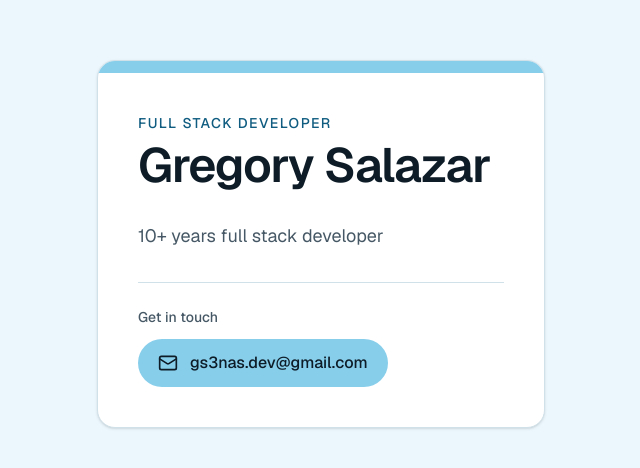
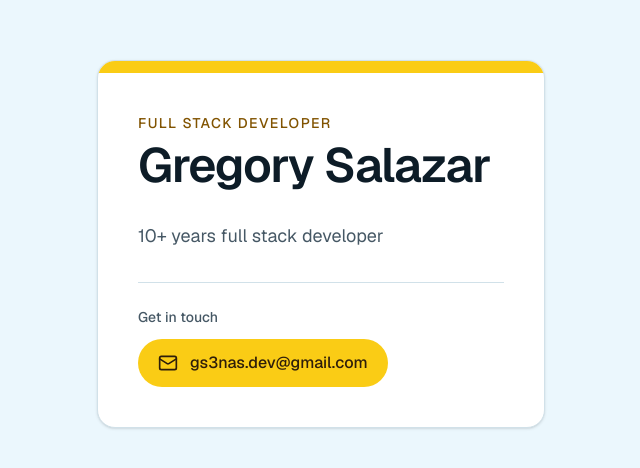
Before and after one commit to gregshopifyecom/contact-card, a Next.js app: page / in a window 1280 px wide. Shown: the part 156-624 px from the top of the page, without its empty margins (319-959 px from the left). Built offline with nearby package versions, Linux system fonts and the light colour scheme.

Commit message:
feat: update primary color and related variables to yellow tones
V0-Chat-Id: g9VaGcxPCwZ

```diff
--- a/app/globals.css
+++ b/app/globals.css
@@ -54,14 +54,14 @@
   --card-foreground: oklch(0.22 0.03 240);
   --popover: oklch(1 0 0);
   --popover-foreground: oklch(0.22 0.03 240);
-  --primary: #87ceeb;
-  --primary-foreground: oklch(0.22 0.03 240);
+  --primary: #facc15;
+  --primary-foreground: oklch(0.25 0.04 70);
   --secondary: oklch(0.95 0.02 230);
   --secondary-foreground: oklch(0.22 0.03 240);
   --muted: oklch(0.95 0.02 230);
   --muted-foreground: oklch(0.45 0.03 240);
-  --accent: oklch(0.95 0.02 230);
-  --accent-foreground: oklch(0.45 0.09 235);
+  --accent: oklch(0.97 0.05 95);
+  --accent-foreground: oklch(0.48 0.11 75);
   --destructive: oklch(0.577 0.245 27.325);
   --border: oklch(0.9 0.02 230);
   --input: oklch(0.9 0.02 230);
--- a/app/layout.tsx
+++ b/app/layout.tsx
@@ -31,7 +31,7 @@ export const metadata: Metadata = {
 
 export const viewport: Viewport = {
   colorScheme: 'light',
-  themeColor: '#87ceeb',
+  themeColor: '#facc15',
 }
 
 export default function RootLayout({
```
